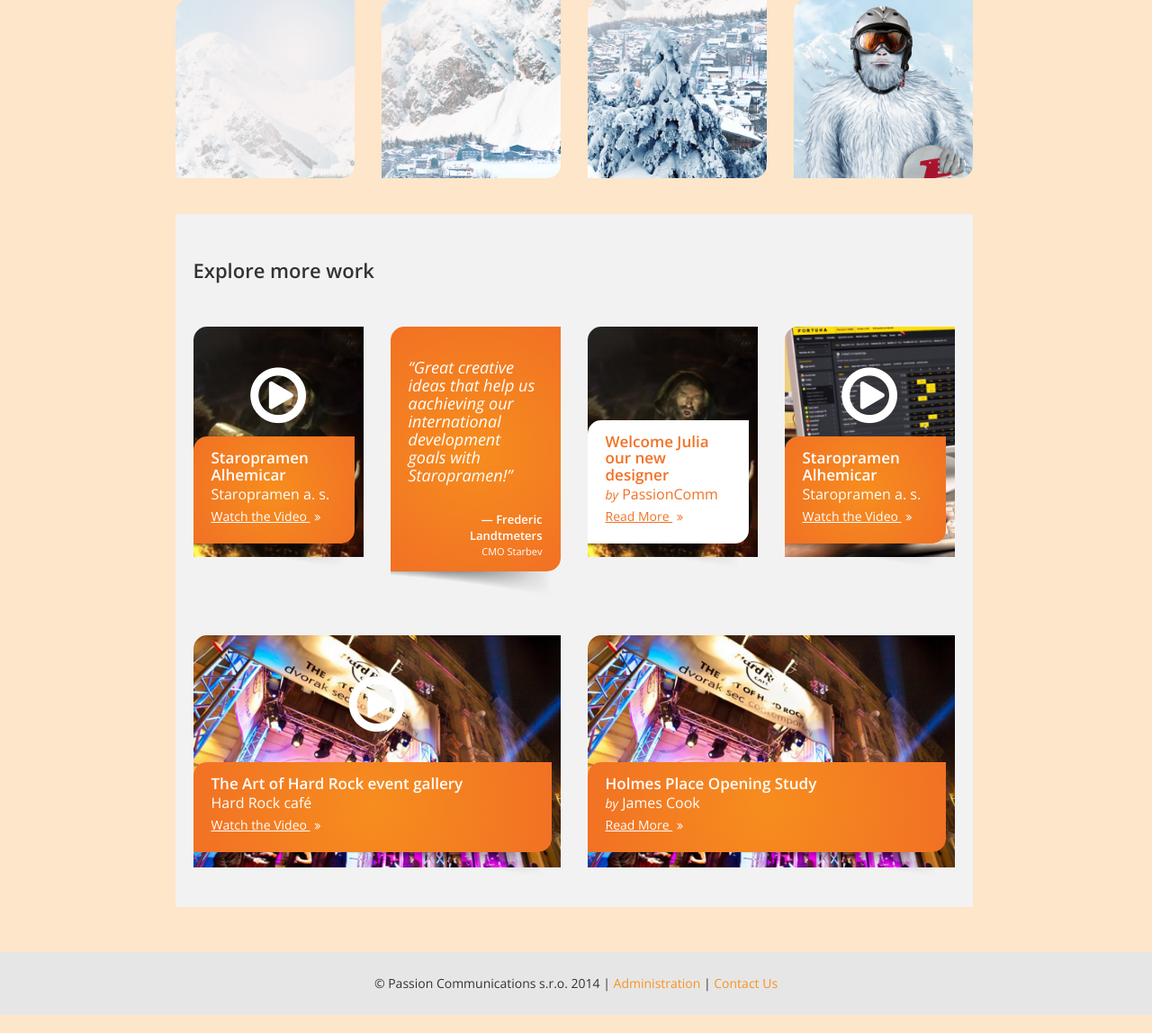
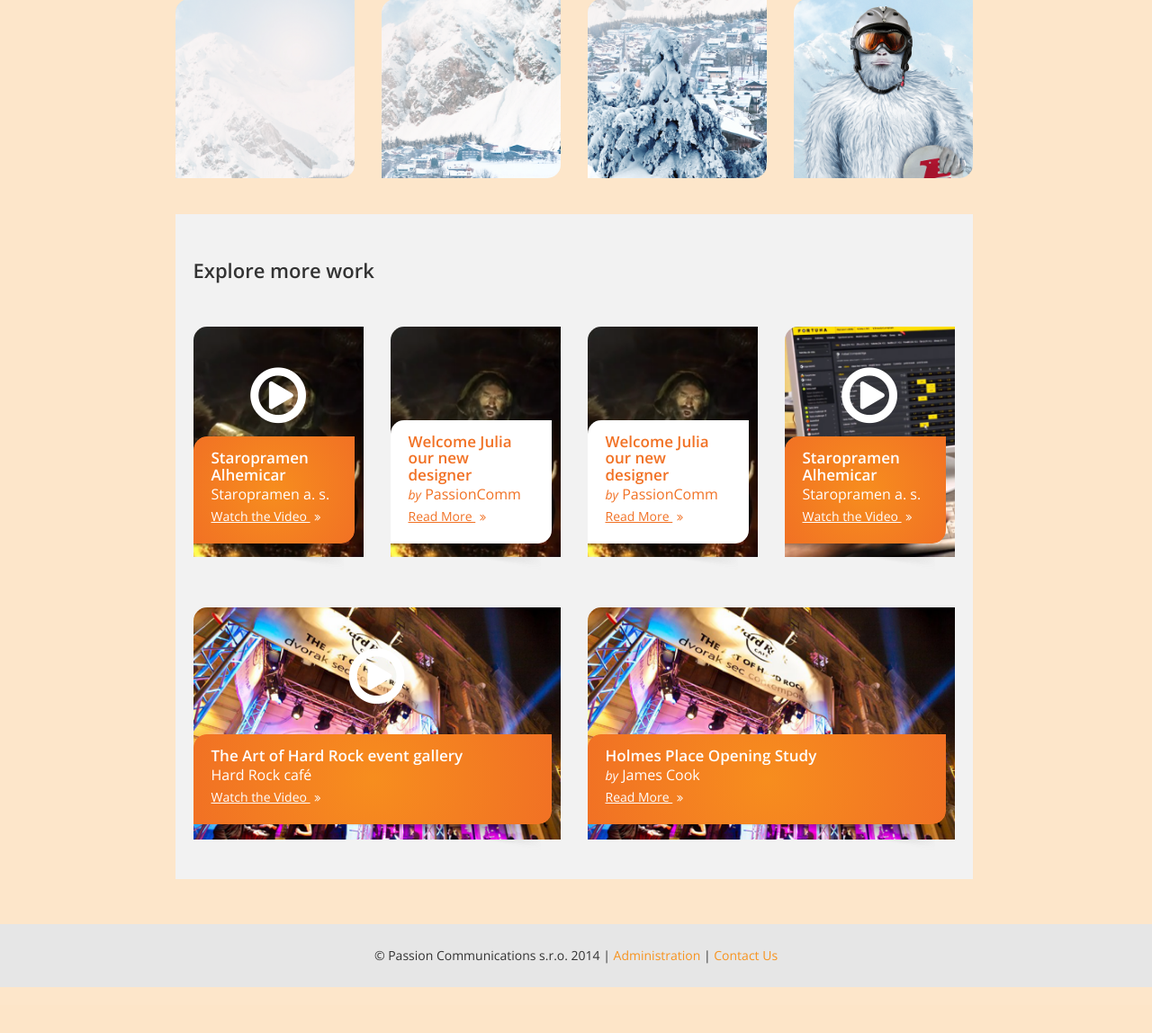
Before and after one commit to vrozkovec/cz.passioncomm.yeti, a PHP site: page /gallery.php in a window 1280 px wide. Shown: the part 1385-2533 px from the top of the page at 90% size. After the commit the page ends 2482 px from the top, so only its background shows below. Run offline with PHP 8.4, Linux system fonts and the light colour scheme; some libraries are stand-ins or nearby versions.

Commit message:
minor fixes

```diff
--- a/css/main.css
+++ b/css/main.css
@@ -2349,7 +2349,7 @@
   }
   .container.info-blocks .info-block .orange-leaf .content {
     text-align: left;
-    padding: 10px 20px;
+    padding: 10px 15px;
   }
   .container.info-blocks .info-block .orange-leaf .content h2 {
     margin: 0;
--- a/css/main.less
+++ b/css/main.less
@@ -529,7 +529,7 @@
 					}
 
 					text-align: left;
-					padding: 10px 20px;
+					padding: 10px 15px;
 				}
 			}
 
--- a/gallery.php
+++ b/gallery.php
@@ -188,19 +188,19 @@
 						</div>
 					</div>
 					<div class="col-lg-3 col-md-3 col-sm-3">
-						<div class="info-block full-orange-leaf">
+						<div class="info-block text-leaf">
 							<div class="orange-leaf">
-								<div class="content">
-									<h2 class="quote large">“Great creative ideas that help us
-										aachieving our international development goals with
-										Staropramen!”</h2>
-									<p>
-										<span class="quote-author">Frederic Landtmeters</span> CMO
-										Starbev
-									</p>
+								<div class="content active">
+									<h2>Welcome Julia our new designer</h2>
+									<div class="author">
+										<em>by</em> PassionComm
+									</div>
+									<a href="blog.php">Read More <i
+										class="fa fa-angle-double-right"></i></a>
 								</div>
 								<div class="shadow"></div>
 							</div>
+							<img src="images/block2@2x.png" />
 						</div>
 					</div>
 					<div class="col-lg-3 col-md-3 col-sm-3">
```
Also changed, not shown: blog.php (+0 -16 lines), video.php (+5 -6 lines), css/main.min.css.
